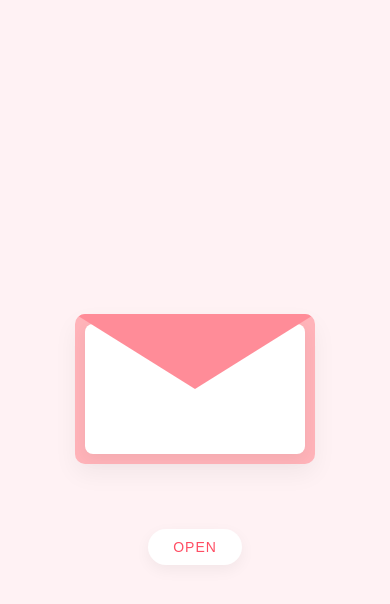
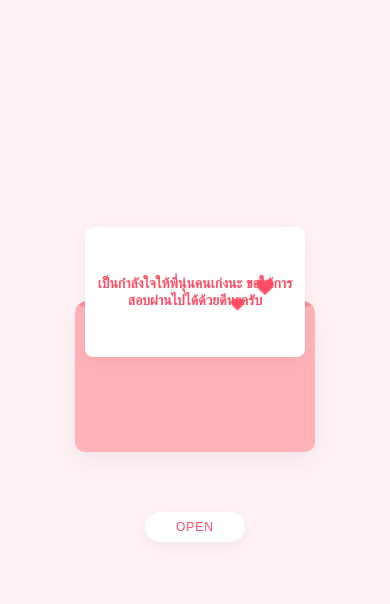
Before and after one commit to Imadoggg/letter---a---, a plain HTML site: page index.html in a window 390 px wide. Both pictures are taken after a click on the element 195 px from the left and 389 px from the top of the page. Drawn offline with Linux system fonts and the light colour scheme.

Commit message:
Initial commit

```diff
--- a/index.html
+++ b/index.html
@@ -27,12 +27,16 @@
             align-items: center;
             justify-content: center;
             gap: 30px;
+            width: 100%;
+            max-width: 500px;
+            padding: 0 20px;
         }
 
         .envelope-container {
             position: relative;
             height: 220px;
-            width: 300px;
+            width: 100%;
+            max-width: 300px;
             display: flex;
             justify-content: center;
             align-items: center;
@@ -42,6 +46,7 @@
             position: absolute;
             height: 180px;
             width: 280px;
+            max-width: 100%;
             background-color: #ffb3b9;
             border-radius: 10px;
             box-shadow: 0 10px 25px rgba(0, 0, 0, 0.05);
@@ -100,6 +105,7 @@
             align-items: center;
             box-shadow: 0 5px 15px rgba(0, 0, 0, 0.05);
             overflow: hidden;
+            padding: 15px;
         }
 
         .envelope.open .letter {
@@ -107,7 +113,7 @@
         }
 
         .message {
-            font-size: 6px;
+            font-size: 18px;
             color: #ff4d63;
             font-weight: 600;
             opacity: 0;
@@ -137,13 +143,13 @@
 
         .heart-1 {
             right: 80px;
-            top: 40px;
+            top: 0px;
             transition-delay: 0.3s;
         }
 
         .heart-2 {
             right: 50px;
-            top: -50px;
+            top: -25px;
             transition-delay: 0.4s;
         }
 
@@ -158,18 +164,19 @@
 
         .heart-svg {
             fill: #ff4d63;
-            width: 35px;
-            height: 35px;
-        }
-
-        .heart-1 .heart-svg {
             width: 25px;
             height: 25px;
         }
 
+        .heart-1 .heart-svg {
+            width: 20px;
+            height: 20px;
+        }
+
         .btn-container {
             display: flex;
-            gap: 150px;
+            justify-content: center;
+            width: 100%;
         }
 
         .btn {
@@ -187,6 +194,7 @@
             position: relative;
             overflow: hidden;
             outline: none;
+            width: 120px;
         }
 
         .btn:after {
@@ -212,13 +220,58 @@
         }
 
         @media (max-width: 500px) {
+            .envelope-container {
+                height: 180px;
+            }
+
             .envelope {
                 height: 150px;
                 width: 240px;
             }
 
             .message {
-                font-size: 32px;
+                font-size: 14px;
+            }
+
+            .letter {
+                padding: 10px;
+            }
+
+            .heart-svg {
+                width: 20px;
+                height: 20px;
+            }
+
+            .heart-1 .heart-svg {
+                width: 15px;
+                height: 15px;
+            }
+
+            .heart-1 {
+                right: 70px;
+                top: 5px;
+            }
+
+            .heart-2 {
+                right: 40px;
+                top: -15px;
+            }
+
+            .btn {
+                padding: 8px 20px;
+                font-size: 12px;
+                width: 100px;
+            }
+        }
+
+        @media (max-width: 350px) {
+            .envelope {
+                height: 130px;
+                width: 200px;
+            }
+
+            .message {
+                font-size: 12px;
             }
         }
     </style>
@@ -251,14 +304,9 @@
     <script>
         const envelope = document.querySelector('.envelope');
         const openBtn = document.getElementById('open-btn');
-        const resetBtn = document.getElementById('reset-btn');
 
         openBtn.addEventListener('click', () => {
             envelope.classList.add('open');
-        });
-
-        resetBtn.addEventListener('click', () => {
-            envelope.classList.remove('open');
         });
 
         envelope.addEventListener('click', () => {
```
